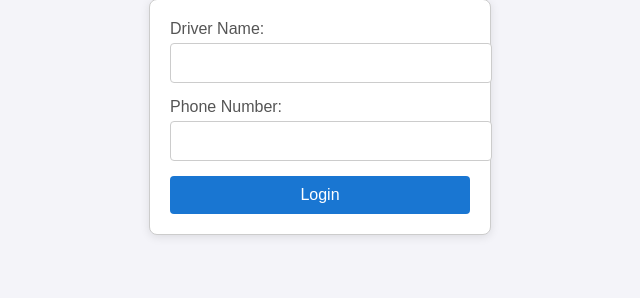
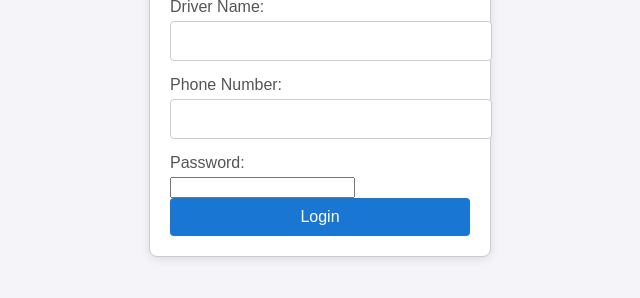
Before and after one commit to gururajbg/waste-management-system, a website: page driver_login.html in a window 1280 px wide. Shown: the part 324-622 px from the top of the page, without its empty margins (320-960 px from the left). Drawn offline with Linux system fonts and the light colour scheme.

Commit message:
driver password added

```diff
--- a/driver_login.html
+++ b/driver_login.html
@@ -89,6 +89,8 @@
         <br>
         <label for="driver_phone">Phone Number:</label>
         <input type="text" id="driver_phone" name="driver_phone" required>
+        <label for="driver_phone"> Password:</label>
+        <input type="password" id="password" name="password" required>
         <br>
         <button type="submit">Login</button>
     </form>
```
